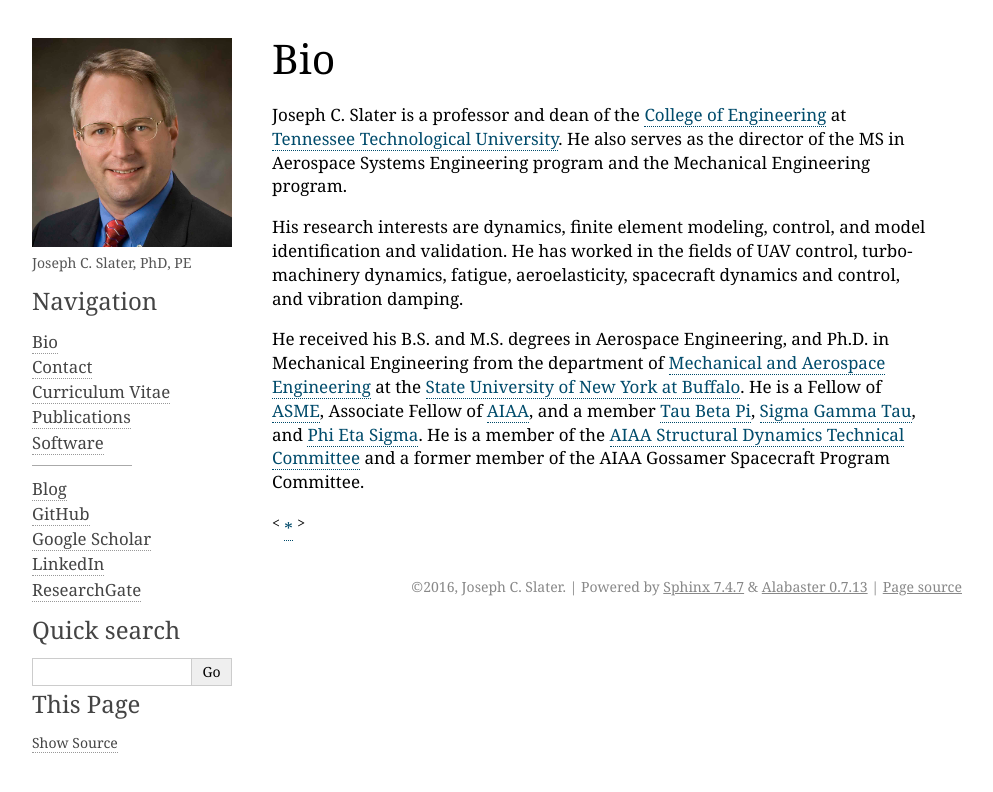
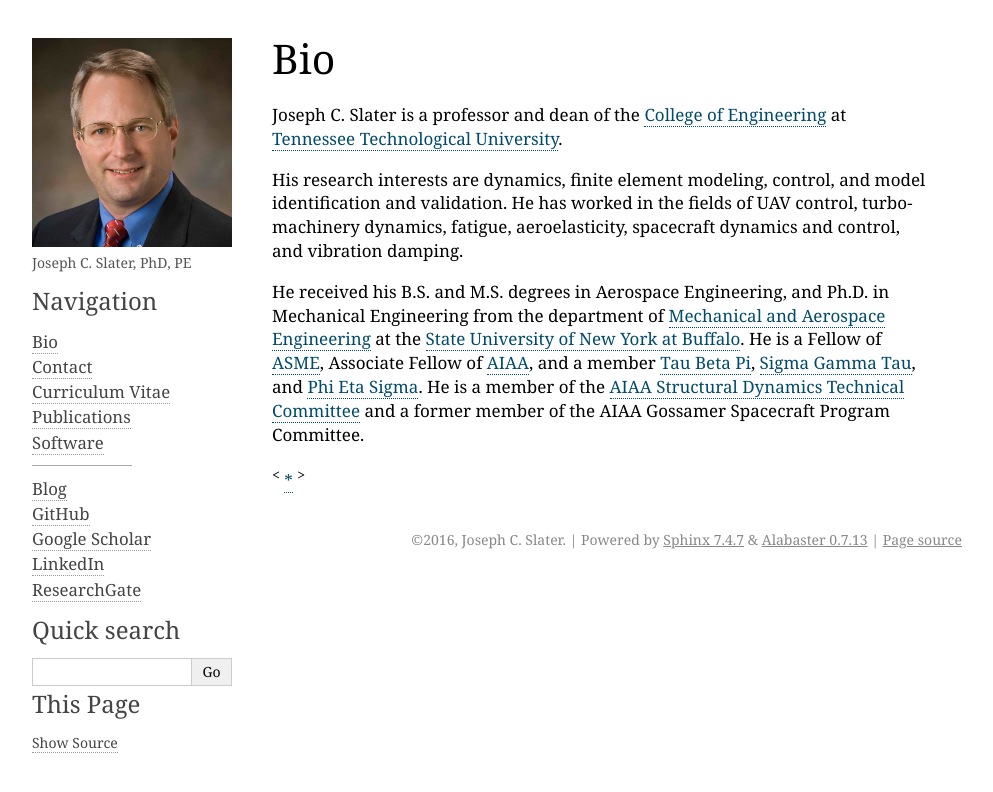
Before and after one commit to josephcslater/josephcslater, a Sphinx documentation site: the page built from source/bio.rst, in a window 1280 px wide. Shown: the top 792 px of the page, without its empty margins (148-1141 px from the left). Built offline with Sphinx 7.4.7, drawn with Linux system fonts in a browser that asks for light colours.

Commit message:
Keep examples in sync

```diff
--- a/source/bio.rst
+++ b/source/bio.rst
@@ -2,7 +2,7 @@
 Bio
 ###
 
-Joseph C. Slater is a professor and dean of the `College of Engineering`_ at `Tennessee Technological University`_. He also serves as the director of the MS in Aerospace Systems Engineering program and the Mechanical Engineering program.
+Joseph C. Slater is a professor and dean of the `College of Engineering`_ at `Tennessee Technological University`_.
 
 His research interests are dynamics, finite element modeling, control, and model identification and validation. He has worked in the fields of UAV control, turbomachinery dynamics, fatigue, aeroelasticity, spacecraft dynamics and control, and vibration damping.
 
```
Also changed, not shown: 7 other files.
